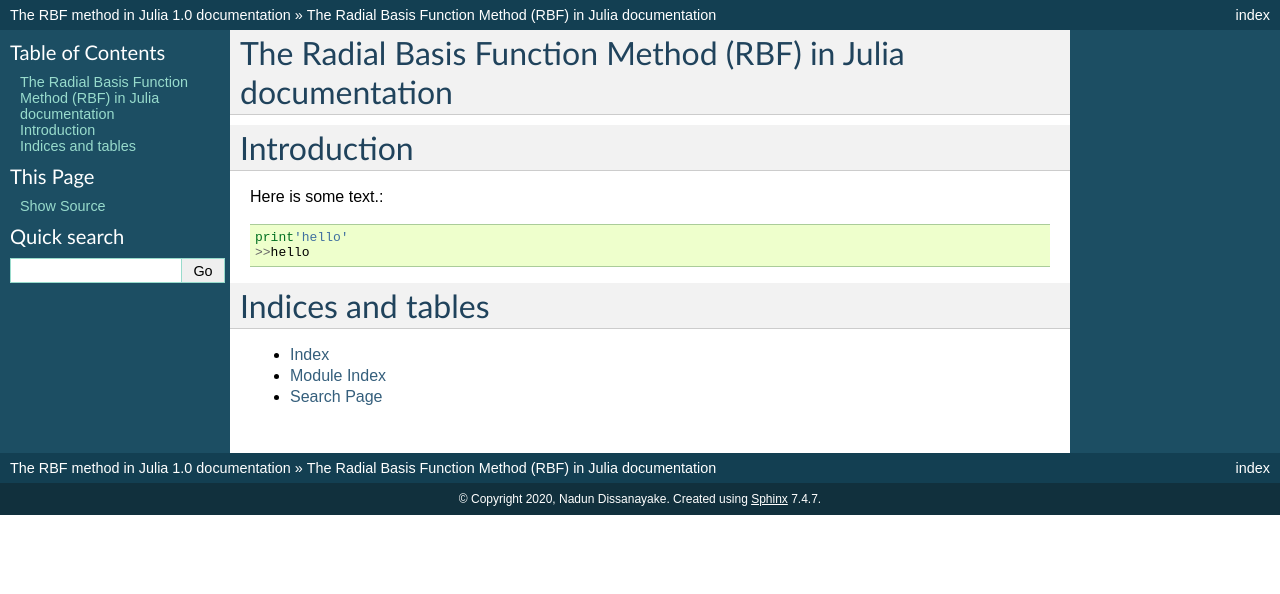
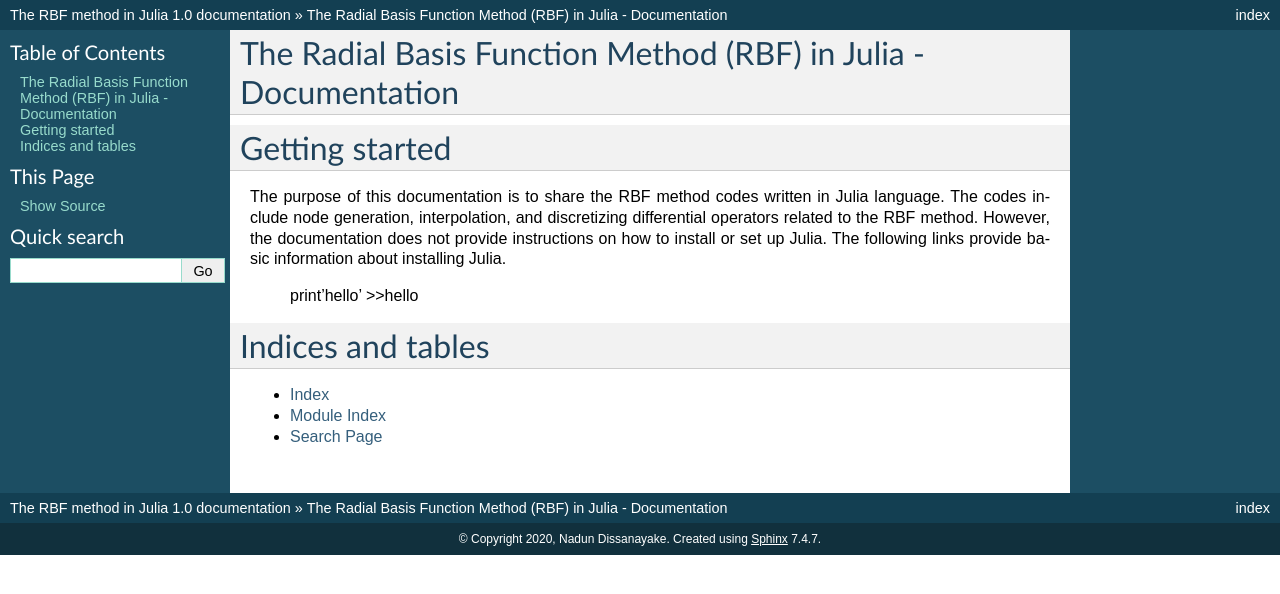
Before and after one commit to nldissan/RBF-Documentation---Julia, a Sphinx documentation site: the page built from docs/index.rst, in a window 1280 px wide. Shown: the top 594 px of the page. Built offline with Sphinx 7.4.7, drawn with Linux system fonts in a browser that asks for light colours; pages that are not in the unit, such as notebooks, are missing from menus.

Commit message:
Update index.rst

```diff
--- a/docs/index.rst
+++ b/docs/index.rst
@@ -3,13 +3,13 @@
    You can adapt this file completely to your liking, but it should at least
    contain the root `toctree` directive.
 
-The Radial Basis Function Method (RBF) in Julia documentation
+The Radial Basis Function Method (RBF) in Julia - Documentation
 ==================================================
 
-Introduction
+Getting started
 =====================
 
-Here is some text.::
+The purpose of this documentation is to share the RBF method codes written in Julia language. The codes include node generation, interpolation, and discretizing differential operators related to the RBF method.  However, the documentation does not provide instructions on how to install or set up Julia. The following links provide basic information about installing Julia.
 
   print'hello'
   >>hello
```
